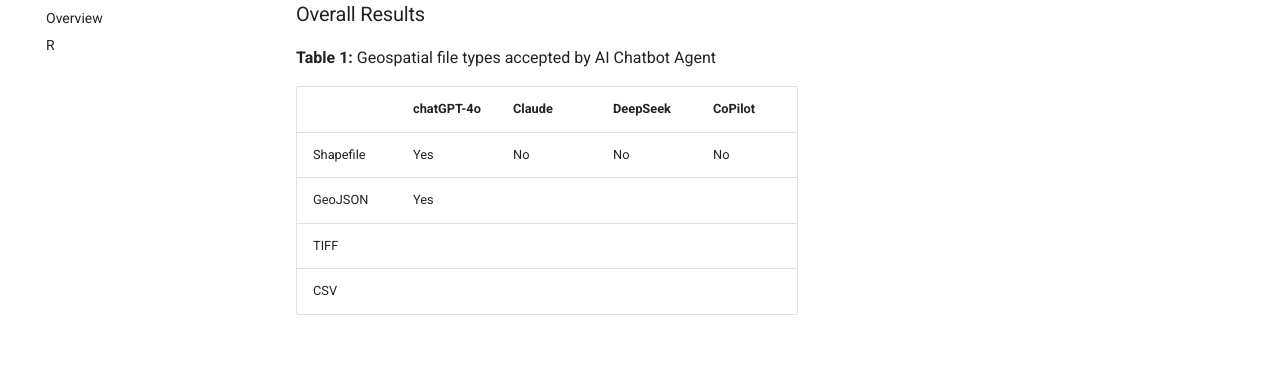
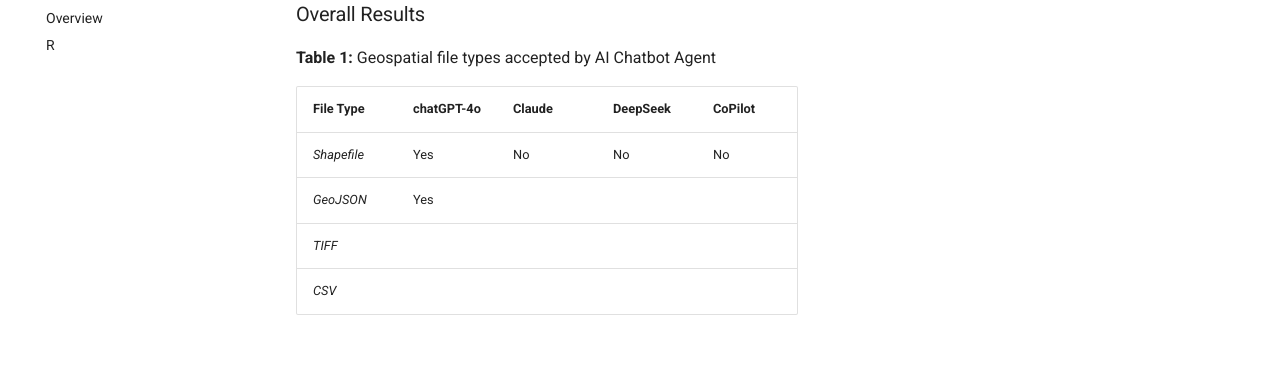
Before and after one commit to ahuang11/MoreThanAChatBot, an MkDocs documentation site: the page built from docs/level1/geospat_eml_tutorial_chatgpt.md, in a window 1280 px wide and 900 px high, scrolled down 1657 px. Shown: the part 439-824 px from the top of the window. Built offline with MkDocs 1.6.1 and Material for MkDocs 9.7.7, drawn with Linux system fonts in a browser that asks for light colours; comment, search, counter and statistics services are not loaded.

Commit message:
Update geospat_eml_tutorial_chatgpt.md

```diff
--- a/docs/level1/geospat_eml_tutorial_chatgpt.md
+++ b/docs/level1/geospat_eml_tutorial_chatgpt.md
@@ -52,11 +52,11 @@
 
 **Table 1:** Geospatial file types accepted by AI Chatbot Agent
 
-|  | chatGPT-4o | Claude | DeepSeek | CoPilot |
+| File Type | **chatGPT-4o** | **Claude** | **DeepSeek** | **CoPilot** |
 |  | ----------- | ----------- | ----------- | ----------- |
-| Shapefile | Yes | No | No | No |
-| GeoJSON | Yes |  |  |  |
-| TIFF |  |  |  |  |
-| CSV |  |  |  |  |
+| *Shapefile* | Yes | No | No | No |
+| *GeoJSON* | Yes |  |  |  |
+| *TIFF* |  |  |  |  |
+| *CSV* |  |  |  |  |
 
 ###
```
